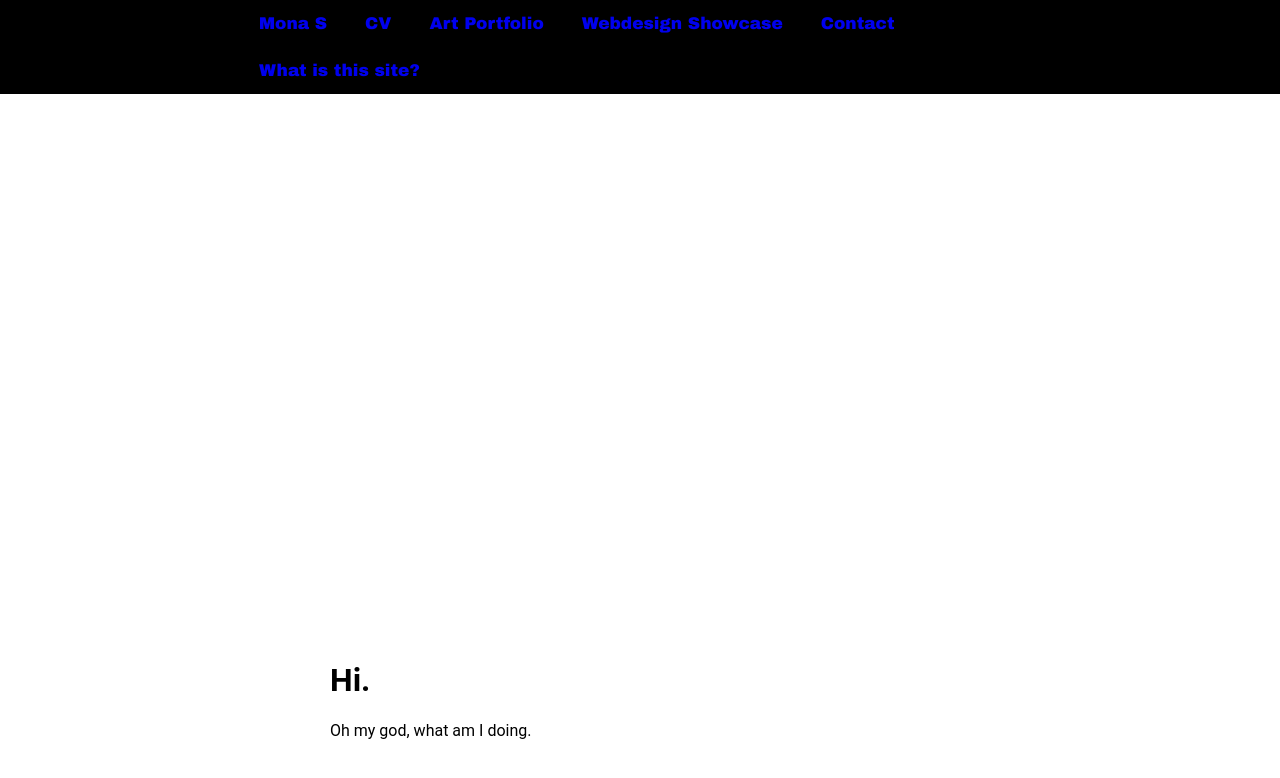
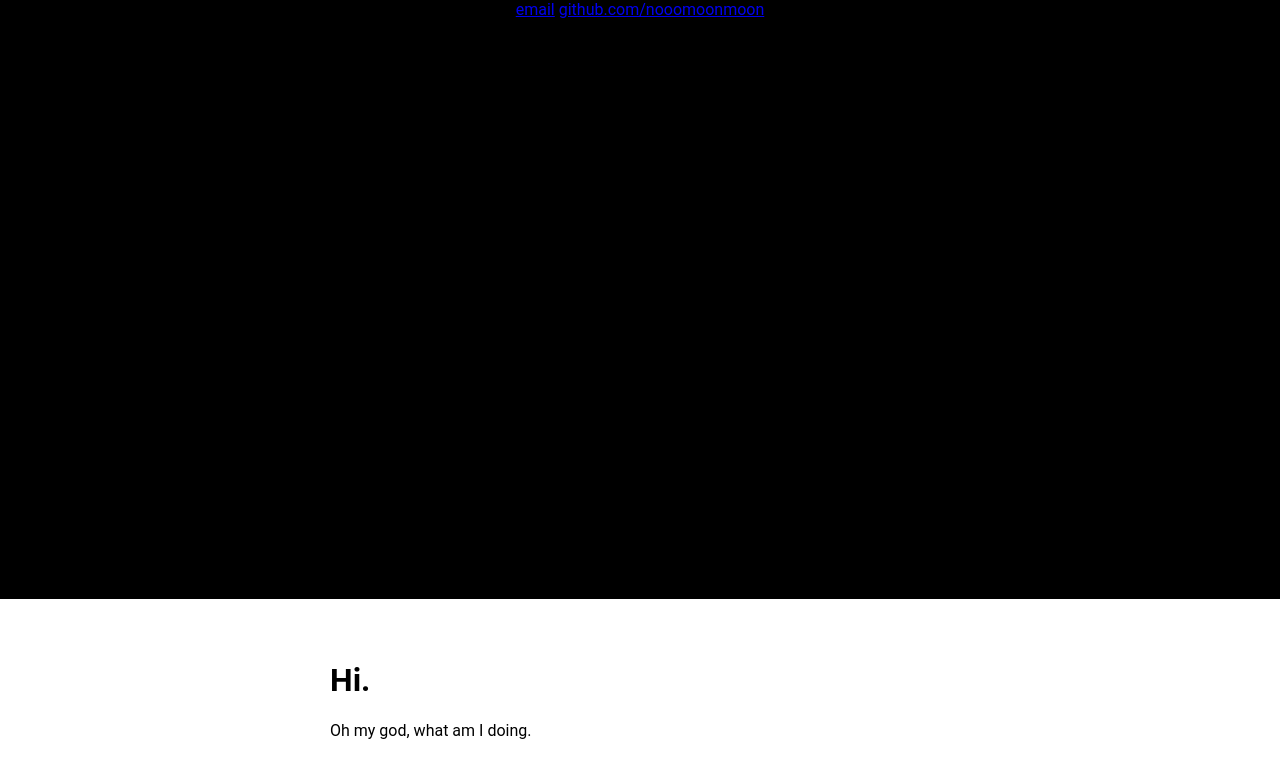
Before and after one commit to nooomoonmoon/nooomoonmoon.github.io, a Jekyll site: the page built from index.html, in a window 1280 px wide and 1076 px high. Shown: the top 778 px of the window. Built offline with Jekyll 4.4.1, drawn with Linux system fonts in a browser that asks for light colours.

Commit message:
Update main.css

```diff
--- a/css/main.css
+++ b/css/main.css
@@ -59,8 +59,12 @@
 				.footer {
 					position: fixed;
 					background: #000;
+					width: 100%;
+					top: 0;
+					left: 0;
 					height: 20%;
 					padding-bottom: 30%;
+					text-align: center;
 				}
 
 				.footer p {
@@ -68,5 +72,5 @@
 					font-size: 14px;
 					height: 80px;
 					line-height: 80px;
-					margin: 0;
+					margin: 13%;
 				}
```
